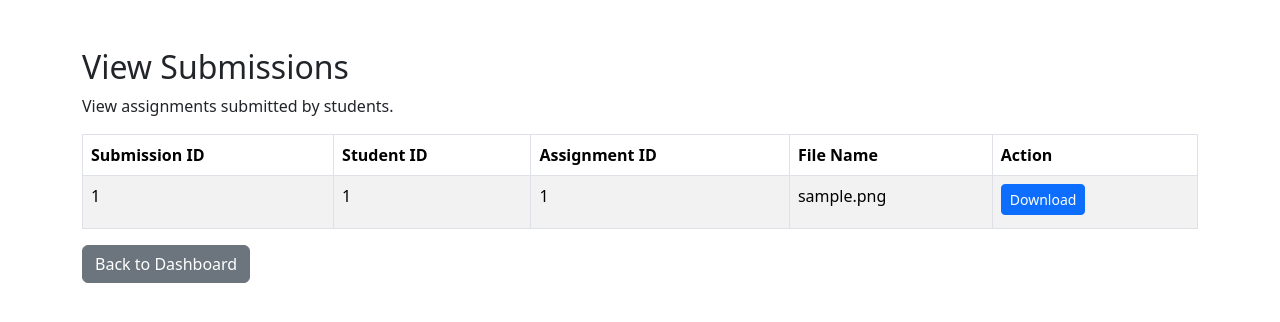
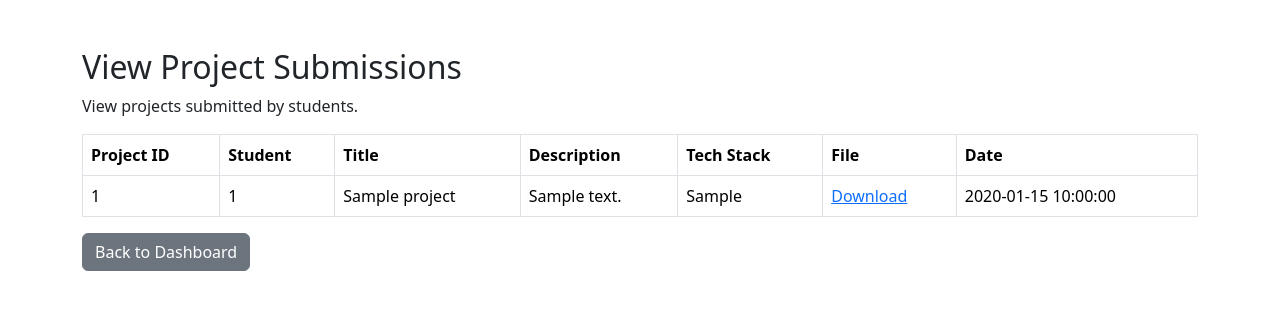
Before and after one commit to izzulharith-maker/mini-project-2-334136-FS, a PHP site: page /view_submissions.php in a window 1280 px wide. Shown: the top 322 px of the page. Run offline with PHP 8.4, Linux system fonts and the light colour scheme; tables that the repository leaves empty or names only in its code hold one stand-in row (values such as "Sample post").

Commit message:
fix databse queries and project pages

```diff
--- a/create_assignment.php
+++ b/create_assignment.php
@@ -4,7 +4,7 @@ require_once 'db.php';
 $message = "";
 
 $categories = $conn->query(
-    "SELECT category_id, category_name FROM categories ORDER BY category_name"
+    "SELECT id, category_name FROM categories"
 );
 
 if (isset($_POST['create_assignment'])) {
@@ -80,7 +80,7 @@ if (isset($_POST['create_assignment'])) {
 
             <?php if ($categories): ?>
                 <?php while ($category = $categories->fetch_assoc()): ?>
-                    <option value="<?= (int) $category['category_id'] ?>">
+                    <option value="<?= (int) $category['id'] ?>">
                         <?= htmlspecialchars($category['category_name']) ?>
                     </option>
                 <?php endwhile; ?>
--- a/view_submissions.php
+++ b/view_submissions.php
@@ -1,10 +1,13 @@
 <?php
 require_once 'db.php';
 
-$sql = "SELECT * FROM submissions ORDER BY submission_id DESC";
+$sql = "SELECT projects.*, users.*
+        FROM projects
+        LEFT JOIN users ON projects.user_id = users.id
+        ORDER BY projects.created_at DESC";
+
 $result = $conn->query($sql);
 ?>
-
 <!DOCTYPE html>
 <html lang="en">
 <head>
@@ -15,40 +18,44 @@ $result = $conn->query($sql);
     <link href="https://cdn.jsdelivr.net/npm/bootstrap@5.3.3/dist/css/bootstrap.min.css" rel="stylesheet">
 </head>
 <body>
+<div class="container mt-5">
+    <h2>View Project Submissions</h2>
+    <p>View projects submitted by students.</p>
 
-<div class="container mt-5">
-    <h2>View Submissions</h2>
-    <p>View assignments submitted by students.</p>
-
-    <table class="table table-bordered table-striped">
+    <table class="table table-bordered">
         <thead>
             <tr>
-                <th>Submission ID</th>
-                <th>Student ID</th>
-                <th>Assignment ID</th>
-                <th>File Name</th>
-                <th>Action</th>
+                <th>Project ID</th>
+                <th>Student</th>
+                <th>Title</th>
+                <th>Description</th>
+                <th>Tech Stack</th>
+                <th>File</th>
+                <th>Date</th>
             </tr>
         </thead>
         <tbody>
         <?php if ($result && $result->num_rows > 0): ?>
             <?php while ($row = $result->fetch_assoc()): ?>
                 <tr>
-                    <td><?= (int) $row['submission_id'] ?></td>
-                    <td><?= htmlspecialchars($row['student_id'] ?? '') ?></td>
-                    <td><?= htmlspecialchars($row['assignment_id'] ?? '') ?></td>
-                    <td><?= htmlspecialchars($row['file_name'] ?? '') ?></td>
+                    <td><?= (int) $row['id'] ?></td>
+                    <td><?= (int) $row['user_id'] ?></td>
+                    <td><?= htmlspecialchars($row['title']) ?></td>
+                    <td><?= htmlspecialchars($row['description']) ?></td>
+                    <td><?= htmlspecialchars($row['tech_stack'] ?? '') ?></td>
                     <td>
-                        <a href="download_file.php?id=<?= (int) $row['submission_id'] ?>"
-                           class="btn btn-primary btn-sm">
-                            Download
-                        </a>
+                        <?php if (!empty($row['file_path'])): ?>
+                            <a href="download_file.php?id=<?= (int) $row['id'] ?>">Download</a>
+                        <?php else: ?>
+                            No file
+                        <?php endif; ?>
                     </td>
+                    <td><?= htmlspecialchars($row['created_at']) ?></td>
                 </tr>
             <?php endwhile; ?>
         <?php else: ?>
             <tr>
-                <td colspan="5">No submissions found.</td>
+                <td colspan="7">No projects found.</td>
             </tr>
         <?php endif; ?>
         </tbody>
@@ -56,6 +63,5 @@ $result = $conn->query($sql);
 
     <a href="admin_dashboard.php" class="btn btn-secondary">Back to Dashboard</a>
 </div>
-
 </body>
 </html>
```
Also changed, not shown: download_file.php (+15 -14 lines), manage_categories.php (+4 -4 lines).
